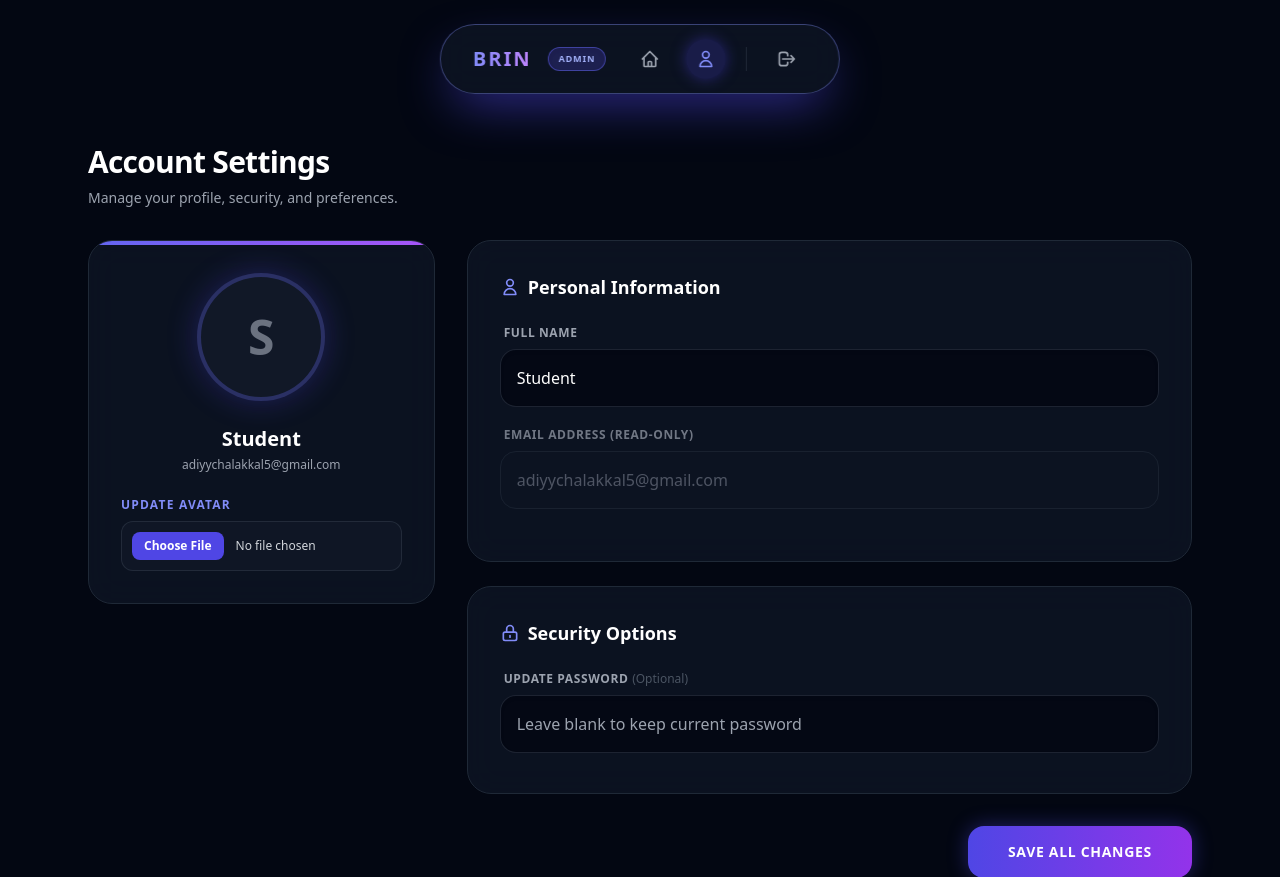
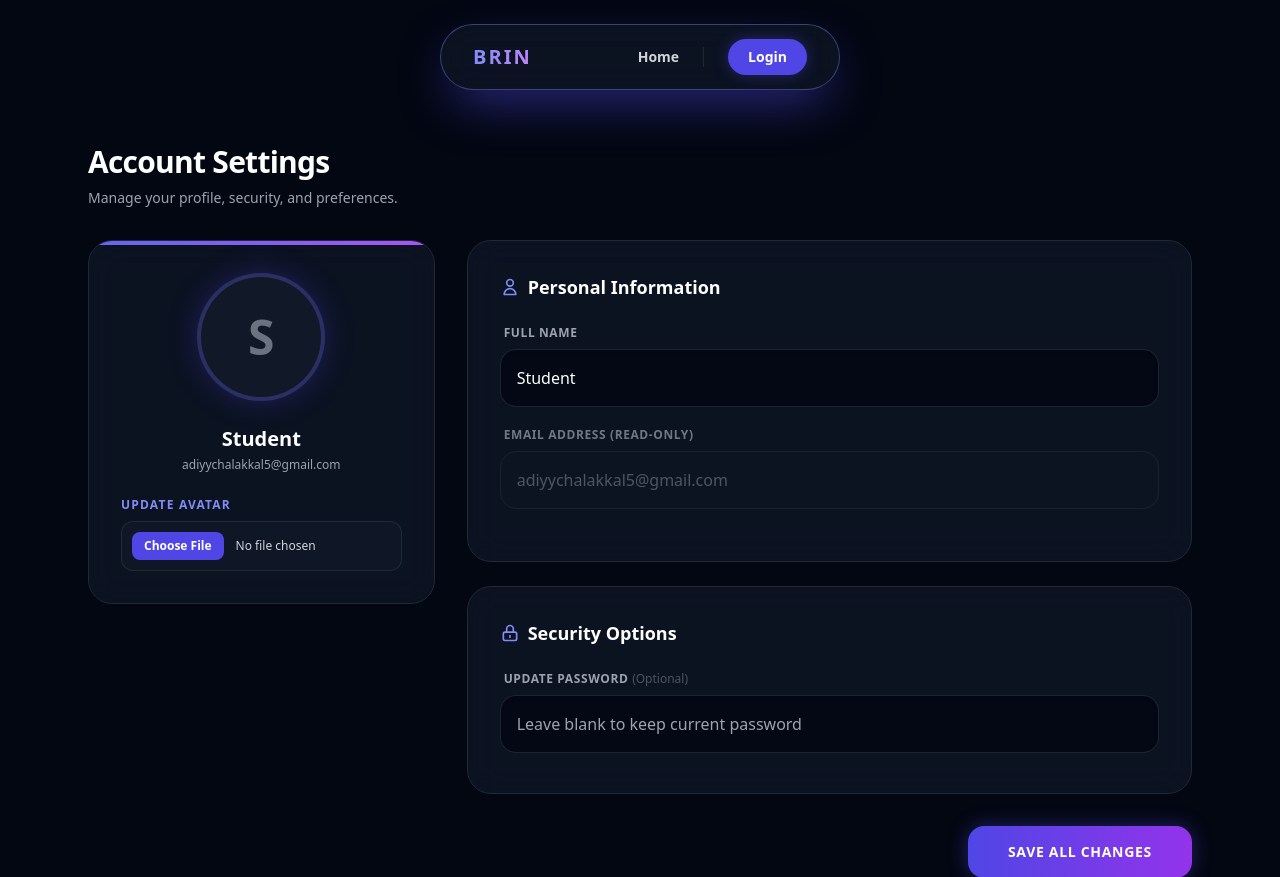
Before and after one commit to Adiyymac/brainshelli, a Flask app: template api/templates/profile.html in a window 1280 px wide. Shown: the top 877 px of the page. Run offline with Flask 3, Linux system fonts and the light colour scheme; the template is opened without the code that fills it: values that come from a table or form of the project are taken from there, others are empty; data comes from the database, SQL or seed files in the repository; some libraries are stand-ins or nearby versions.

Commit message:
Update navbar for user session handling and icons

```diff
--- a/api/templates/navbar.html
+++ b/api/templates/navbar.html
@@ -1,29 +1,34 @@
-<!-- DESKTOP: Floating Dynamic Island Top Bar (Icons Only) -->
+<!-- DESKTOP: Floating Dynamic Island Top Bar -->
 <nav class="hidden md:flex dynamic-nav fixed top-6 left-1/2 transform -translate-x-1/2 w-fit min-w-[400px] glass-panel rounded-full px-8 py-3.5 justify-between items-center z-50 shadow-[0_20px_50px_-12px_rgba(79,70,229,0.6)] border border-indigo-400/40">
     <div class="flex items-center gap-4">
         <h1 class="text-xl font-black tracking-widest bg-clip-text text-transparent bg-gradient-to-r from-indigo-400 to-purple-400">BRIN</h1>
-        {% if user and user.plan != 'none' %}
+        {% if session.get('user_email') and user and user.plan != 'none' %}
             <span class="bg-indigo-900/50 text-indigo-300 px-2.5 py-1 rounded-full text-[9px] font-bold border border-indigo-500/50 uppercase tracking-widest shadow-inner">{{ user.plan }}</span>
         {% endif %}
     </div>
 
     <div class="flex items-center gap-4 ml-6">
-        <!-- Dashboard Icon -->
-        <a href="/dashboard" title="Dashboard" class="p-2.5 rounded-full transition-all duration-300 {% if '/profile' not in request.path %}bg-indigo-600/20 text-indigo-400 shadow-[0_0_15px_rgba(79,70,229,0.4)]{% else %}text-gray-400 hover:text-indigo-300 hover:bg-gray-800{% endif %}">
+        {% if session.get('user_email') %}
+            <!-- LOGGED IN OPTIONS (Icons) -->
+            <a href="/dashboard" title="Dashboard" class="p-2.5 rounded-full transition-all duration-300 {% if request.path == '/dashboard' or request.path.startswith('/portal') %}bg-indigo-600/20 text-indigo-400 shadow-[0_0_15px_rgba(79,70,229,0.4)]{% else %}text-gray-400 hover:text-indigo-300 hover:bg-gray-800{% endif %}">
                 <svg class="w-5 h-5" fill="none" stroke="currentColor" viewBox="0 0 24 24"><path stroke-linecap="round" stroke-linejoin="round" stroke-width="2" d="M3 12l2-2m0 0l7-7 7 7M5 10v10a1 1 0 001 1h3m10-11l2 2m-2-2v10a1 1 0 01-1 1h-3m-6 0a1 1 0 001-1v-4a1 1 0 011-1h2a1 1 0 011 1v4a1 1 0 001 1m-6 0h6"></path></svg>
             </a>
 
-        <!-- Profile Icon -->
-        <a href="/profile" title="My Profile" class="p-2.5 rounded-full transition-all duration-300 {% if '/profile' in request.path %}bg-indigo-600/20 text-indigo-400 shadow-[0_0_15px_rgba(79,70,229,0.4)]{% else %}text-gray-400 hover:text-indigo-300 hover:bg-gray-800{% endif %}">
+            <a href="/profile" title="My Profile" class="p-2.5 rounded-full transition-all duration-300 {% if request.path == '/profile' %}bg-indigo-600/20 text-indigo-400 shadow-[0_0_15px_rgba(79,70,229,0.4)]{% else %}text-gray-400 hover:text-indigo-300 hover:bg-gray-800{% endif %}">
                 <svg class="w-5 h-5" fill="none" stroke="currentColor" viewBox="0 0 24 24"><path stroke-linecap="round" stroke-linejoin="round" stroke-width="2" d="M16 7a4 4 0 11-8 0 4 4 0 018 0zM12 14a7 7 0 00-7 7h14a7 7 0 00-7-7z"></path></svg>
             </a>
 
             <div class="w-px h-6 bg-gray-700/50 mx-1"></div>
 
-        <!-- Logout Icon -->
             <a href="/logout" title="Logout" class="p-2.5 rounded-full text-gray-400 hover:text-red-400 hover:bg-red-500/10 transition-all duration-300">
                 <svg class="w-5 h-5" fill="none" stroke="currentColor" viewBox="0 0 24 24"><path stroke-linecap="round" stroke-linejoin="round" stroke-width="2" d="M17 16l4-4m0 0l-4-4m4 4H7m6 4v1a3 3 0 01-3 3H6a3 3 0 01-3-3V7a3 3 0 013-3h4a3 3 0 013 3v1"></path></svg>
             </a>
+        {% else %}
+            <!-- PUBLIC OPTIONS (Login Button) -->
+            <a href="/" class="text-sm font-bold text-gray-300 hover:text-white transition">Home</a>
+            <div class="w-px h-5 bg-gray-700/50 mx-2"></div>
+            <a href="/login" class="text-sm font-bold text-white bg-indigo-600 hover:bg-indigo-500 px-5 py-2 rounded-full transition shadow-[0_0_15px_rgba(79,70,229,0.4)]">Login</a>
+        {% endif %}
     </div>
 </nav>
 
@@ -31,13 +36,16 @@
 <div class="md:hidden flex justify-between items-center p-5 w-full bg-gray-950/80 backdrop-blur-md fixed top-0 z-40 border-b border-gray-800/50">
     <h1 class="text-xl font-extrabold bg-clip-text text-transparent bg-gradient-to-r from-indigo-400 to-purple-500">BRIN SHELL</h1>
     <span class="bg-indigo-600/20 text-indigo-400 px-3 py-1 rounded-full text-[10px] font-bold border border-indigo-500/30 uppercase">
-        {% if '/profile' in request.path %}SETTINGS{% else %}{{ user.plan if user else 'PORTAL' }}{% endif %}
+        {% if session.get('user_email') %} PORTAL {% else %} WELCOME {% endif %}
     </span>
 </div>
 
 <!-- MOBILE: Bottom Floating Navigation -->
 <div class="md:hidden fixed bottom-6 left-1/2 transform -translate-x-1/2 w-[90%] max-w-[350px] glass-panel rounded-full px-6 py-3.5 flex justify-between items-center z-50 shadow-[0_10px_40px_rgba(0,0,0,0.8)] border border-indigo-500/40 backdrop-blur-xl">
-    <a href="/dashboard" class="nav-icon {% if '/profile' not in request.path %}text-indigo-400{% else %}text-gray-400 hover:text-indigo-400{% endif %} transition flex flex-col items-center gap-1">
+
+    {% if session.get('user_email') %}
+        <!-- LOGGED IN MOBILE NAV -->
+        <a href="/dashboard" class="nav-icon {% if request.path == '/dashboard' %}text-indigo-400{% else %}text-gray-400 hover:text-indigo-400{% endif %} transition flex flex-col items-center gap-1">
             <svg class="w-6 h-6" fill="none" stroke="currentColor" viewBox="0 0 24 24"><path stroke-linecap="round" stroke-linejoin="round" stroke-width="2" d="M3 12l2-2m0 0l7-7 7 7M5 10v10a1 1 0 001 1h3m10-11l2 2m-2-2v10a1 1 0 01-1 1h-3m-6 0a1 1 0 001-1v-4a1 1 0 011-1h2a1 1 0 011 1v4a1 1 0 001 1m-6 0h6"></path></svg>
             <span class="text-[9px] font-bold tracking-wider">HOME</span>
         </a>
@@ -45,7 +53,7 @@
             <svg class="w-6 h-6" fill="none" stroke="currentColor" viewBox="0 0 24 24"><path stroke-linecap="round" stroke-linejoin="round" stroke-width="2" d="M4 6h16M4 12h16M4 18h16"></path></svg>
             <span class="text-[9px] font-bold tracking-wider">MODULES</span>
         </a>
-    <a href="/profile" class="nav-icon {% if '/profile' in request.path %}text-indigo-400{% else %}text-gray-400 hover:text-indigo-400{% endif %} transition flex flex-col items-center gap-1">
+        <a href="/profile" class="nav-icon {% if request.path == '/profile' %}text-indigo-400{% else %}text-gray-400 hover:text-indigo-400{% endif %} transition flex flex-col items-center gap-1">
             <svg class="w-6 h-6" fill="none" stroke="currentColor" viewBox="0 0 24 24"><path stroke-linecap="round" stroke-linejoin="round" stroke-width="2" d="M16 7a4 4 0 11-8 0 4 4 0 018 0zM12 14a7 7 0 00-7 7h14a7 7 0 00-7-7z"></path></svg>
             <span class="text-[9px] font-bold tracking-wider">PROFILE</span>
         </a>
@@ -53,4 +61,16 @@
             <svg class="w-6 h-6" fill="none" stroke="currentColor" viewBox="0 0 24 24"><path stroke-linecap="round" stroke-linejoin="round" stroke-width="2" d="M17 16l4-4m0 0l-4-4m4 4H7m6 4v1a3 3 0 01-3 3H6a3 3 0 01-3-3V7a3 3 0 013-3h4a3 3 0 013 3v1"></path></svg>
             <span class="text-[9px] font-bold tracking-wider">LOGOUT</span>
         </a>
+    {% else %}
+        <!-- PUBLIC MOBILE NAV -->
+        <a href="/" class="nav-icon {% if request.path == '/' %}text-indigo-400{% else %}text-gray-400 hover:text-indigo-400{% endif %} transition flex flex-col items-center gap-1 w-1/2">
+            <svg class="w-6 h-6" fill="none" stroke="currentColor" viewBox="0 0 24 24"><path stroke-linecap="round" stroke-linejoin="round" stroke-width="2" d="M3 12l2-2m0 0l7-7 7 7M5 10v10a1 1 0 001 1h3m10-11l2 2m-2-2v10a1 1 0 01-1 1h-3m-6 0a1 1 0 001-1v-4a1 1 0 011-1h2a1 1 0 011 1v4a1 1 0 001 1m-6 0h6"></path></svg>
+            <span class="text-[9px] font-bold tracking-wider">HOME</span>
+        </a>
+        <div class="w-px h-8 bg-gray-700/50"></div>
+        <a href="/login" class="nav-icon text-gray-400 hover:text-indigo-400 transition flex flex-col items-center gap-1 w-1/2">
+            <svg class="w-6 h-6" fill="none" stroke="currentColor" viewBox="0 0 24 24"><path stroke-linecap="round" stroke-linejoin="round" stroke-width="2" d="M11 16l-4-4m0 0l4-4m-4 4h14m-5 4v1a3 3 0 01-3 3H6a3 3 0 01-3-3V7a3 3 0 013-3h7a3 3 0 013 3v1"></path></svg>
+            <span class="text-[9px] font-bold tracking-wider">LOGIN</span>
+        </a>
+    {% endif %}
 </div>
```
Lines whose indentation alone changed are shown as unchanged.
